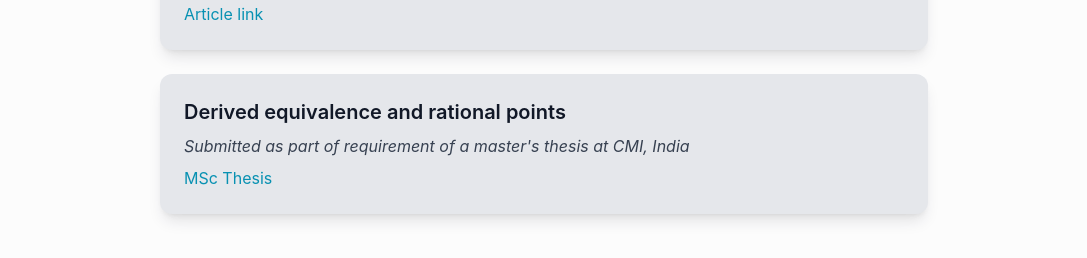
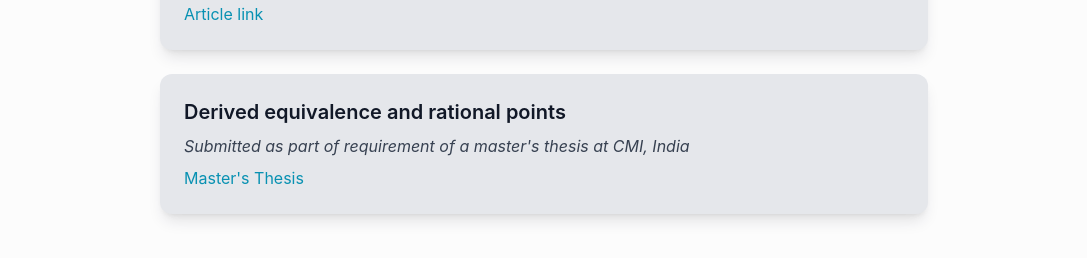
Before and after one commit to sriram-chinthalagiri/webpage, a React (Vite) app: page / in a window 1280 px wide. Shown: the part 867-1125 px from the top of the page, without its empty margins (96-1183 px from the left). Built offline with nearby package versions, Linux system fonts and the light colour scheme.

Commit message:
Update App.jsx

```diff
--- a/src/App.jsx
+++ b/src/App.jsx
@@ -90,7 +90,7 @@ const App = () => {
                 <p className="text-gray-700 italic mb-2">Submitted as part of requirement of a master's thesis at CMI, India</p>
                 <p className="text-gray-700">
                   <a href="/webpage/public/Msc_thesis.pdf" target="_blank" rel="noopener noreferrer" download className="text-cyan-600 hover:text-cyan-500">
-                    MSc Thesis
+                    Master's Thesis
                   </a>
                 </p>
               </li>
```
